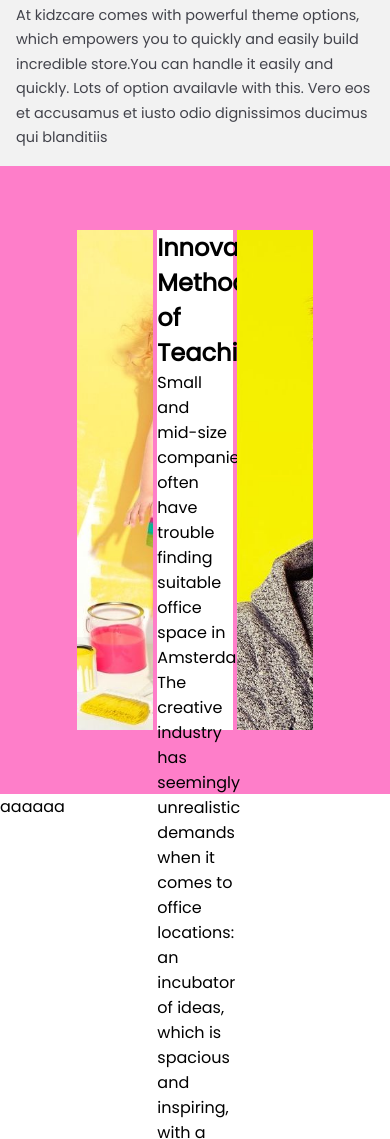
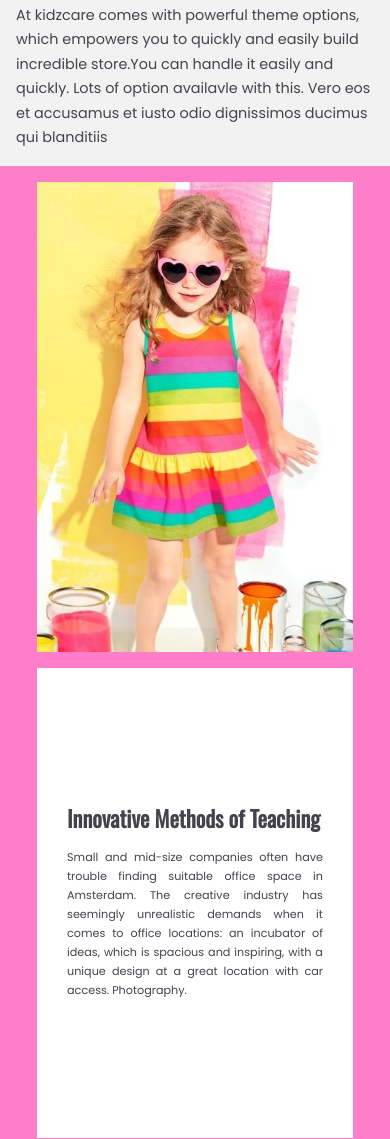
Before and after one commit to LuscaMath/education-practice, a plain HTML site: page index.html in a window 390 px wide. Shown: the part 5419-6558 px from the top of the page. Drawn offline with nearby package versions, Linux system fonts and the light colour scheme.

Commit message:
Add files via upload

```diff
--- a/css/estilo.css
+++ b/css/estilo.css
@@ -483,11 +483,11 @@
 .innovate {
     width: 100%;
     background-color: #fe7ec9;
-    padding: 4rem 3rem;
+    padding: 5rem 1rem;
 }
 
 .innovateWrapper {
-    width: 80%;
+    width: 90%;
     display: flex;
     margin: 0 auto;
     flex-wrap: wrap;
@@ -495,7 +495,7 @@
 
 .innovateCardImgFirst {
     width: 32%;
-    height: 500px;
+    height: 470px;
     background-image: url(../imagens/imagem5.jpg);
     background-size: cover;
 }
@@ -507,16 +507,38 @@
 .innovateCardText {
     background-color: #ffffff;
     width: 32%;
-    height: 500px;
-    margin-left: 2%;
-    margin-right: 2%;
+    height: 470px;
+    display: flex;
+    flex-direction: column;
+    justify-content: center;
+    margin-left: 1%;
+    margin-right: 1%;
+    padding: 15px 30px
+}
+
+.innovateCardText h2 {
+    font-family: 'Oswald', sans-serif;
+    color: #42434b;
+    font-weight: 700;
+    line-height: 1.2;
+    font-size: 1.875rem;
+}
+
+.innovateCardText p {
+    font-weight: 400;
+    text-align: justify;
+    line-height: 1.7;
+    font-size: 1.050rem;
+    margin-top: 2rem;
+    color: #42434b;
 }
 
 .innovateCardImgSecond {
     width: 32%;
-    height: 500px;
+    height: 470px;
     background-image: url(../imagens/imagem6.jpg);
     background-size: cover;
+    background-position: center;
 }
 
 
@@ -546,6 +568,15 @@
 
     .classInformationParagraph {
         gap: 2rem;
+    }
+
+    .innovateCardText h2 {
+        font-size: 1.4rem;
+    }
+
+    .innovateCardText p {
+        margin-top: 1rem;
+        font-size: 0.9rem;
     }
 }
 
@@ -608,6 +639,28 @@
     .itemteste {
         width: 100%;
         margin-top: 2rem;
+    }
+
+    .innovate {
+        padding: 1rem 0;
+    }
+
+    .innovateWrapper {
+        justify-content: center;
+        gap: 1rem;
+    }
+
+    .innovateCardImgFirst {
+        width: 75%;
+    }
+
+    .innovateCardText {
+        width: 75%;
+        margin: 0;
+    }
+
+    .innovateCardImgSecond {
+        width: 75%;
     }
 
 }
@@ -673,6 +726,18 @@
         font-size: 0.9rem;
     }
 
+    .innovateCardImgFirst {
+        width: 90%;
+    }
+
+    .innovateCardText {
+        width: 90%;
+    }
+
+    .innovateCardImgSecond {
+        width: 90%;
+    }
+
 
 }
 
@@ -684,4 +749,9 @@
     .title-items {
         font-size: 1rem;
     }
+
+    .innovateCardText p {
+        padding: 0;
+        font-size: 0.7rem;
+    }
 }
--- a/index.html
+++ b/index.html
@@ -144,7 +144,7 @@
                         <div class="innovateCardText">
                             <h2>Innovative Methods of Teaching</h2>
                             <p>Small and mid-size companies often have trouble finding suitable office space in Amsterdam. The creative industry has seemingly unrealistic demands when it comes to office locations: an incubator of ideas, which is spacious and inspiring, with a unique design at a great location with car access.
-                                Photography </p>
+                                Photography. </p>
                         </div>
                         <div class="innovateCardImgSecond"></div>
                     </div>
```
